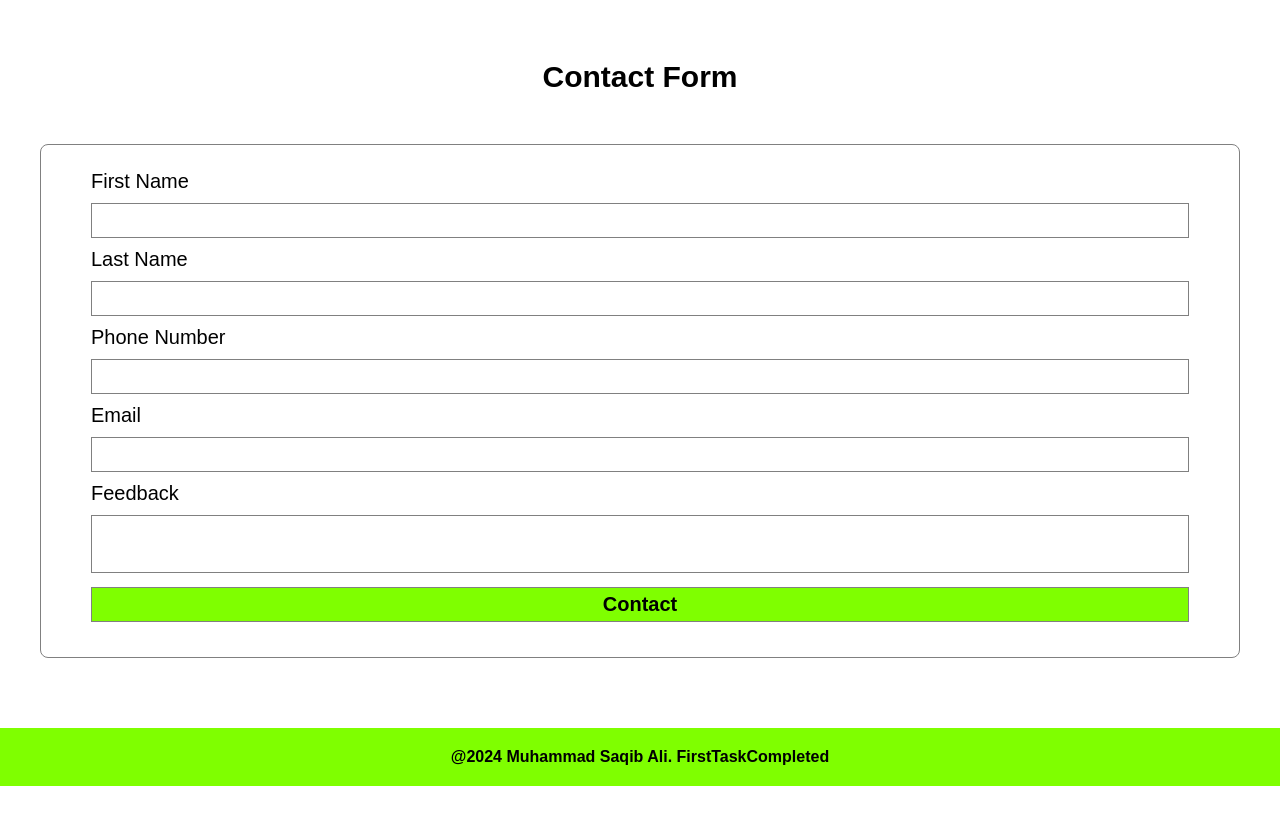
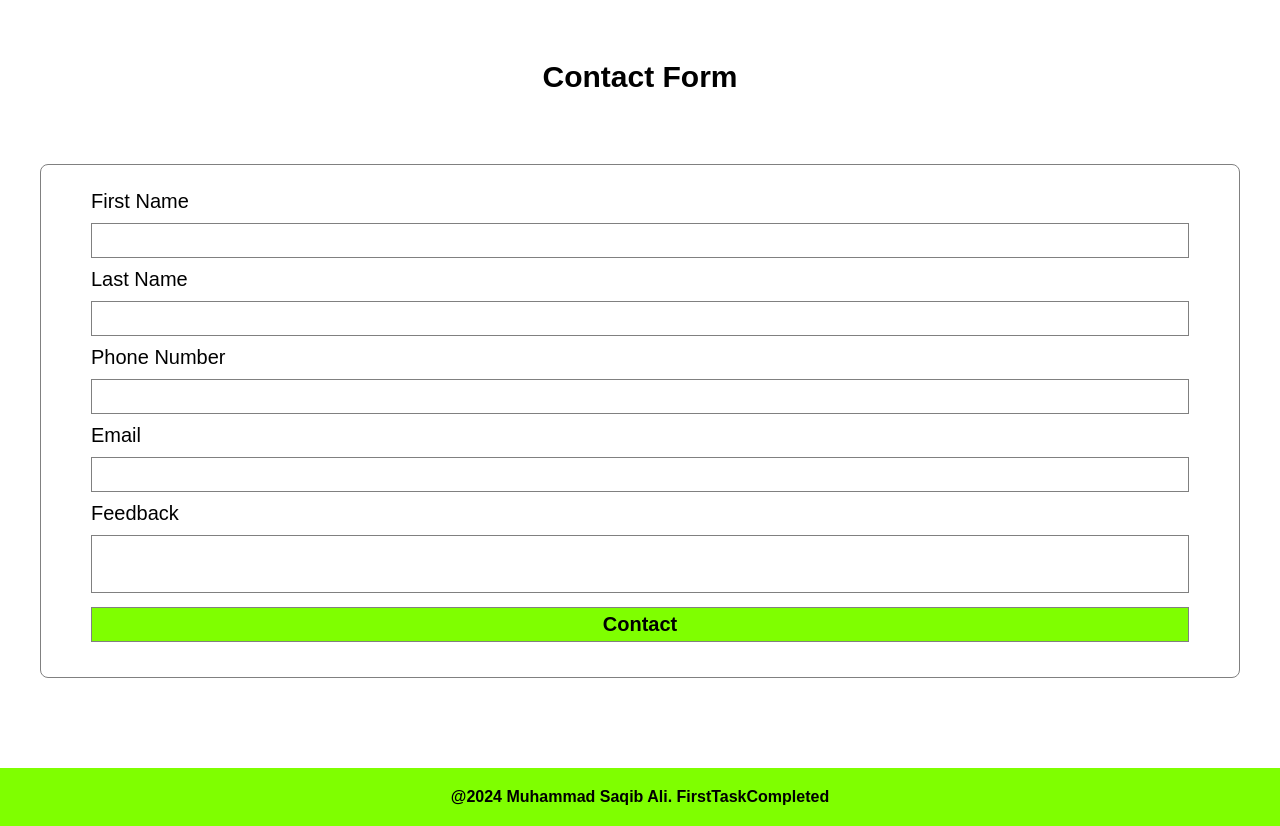
Before and after one commit to Saqib7865-dev/Digital-Empowerment-Pakistan, a plain HTML site: page index.html in a window 1280 px wide. Shown: the part 2200-3026 px from the top of the page. Before the commit the page ends 2986 px from the top, so only its background shows below. Drawn offline with Linux system fonts and the light colour scheme.

Commit message:
Fixed some responsiveness issues

```diff
--- a/stylesheets/style.css
+++ b/stylesheets/style.css
@@ -6,7 +6,9 @@
 
 html,
 body {
+  width: 100vw;
   scroll-behavior: smooth;
+  overflow-x: hidden;
 }
 
 li {
@@ -21,6 +23,7 @@ a {
 }
 
 header {
+  width: 100%;
   position: sticky;
   top: 0;
 }
@@ -187,7 +190,7 @@ h4.heading{
 /* Contact */
 #contact .container {
   width: 100%;
-  padding: 20px;
+  padding: 40px 20px;
   display: flex;
   justify-content: center;
   align-items: center;
```
